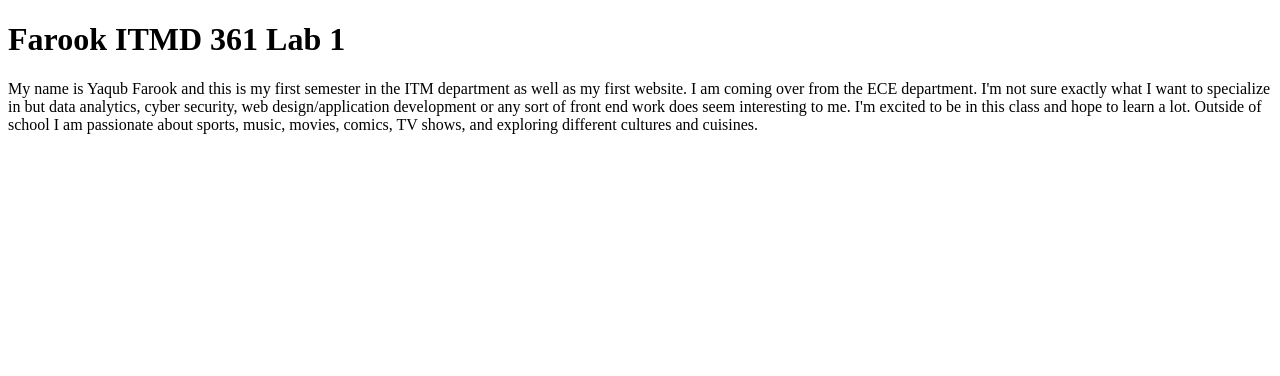
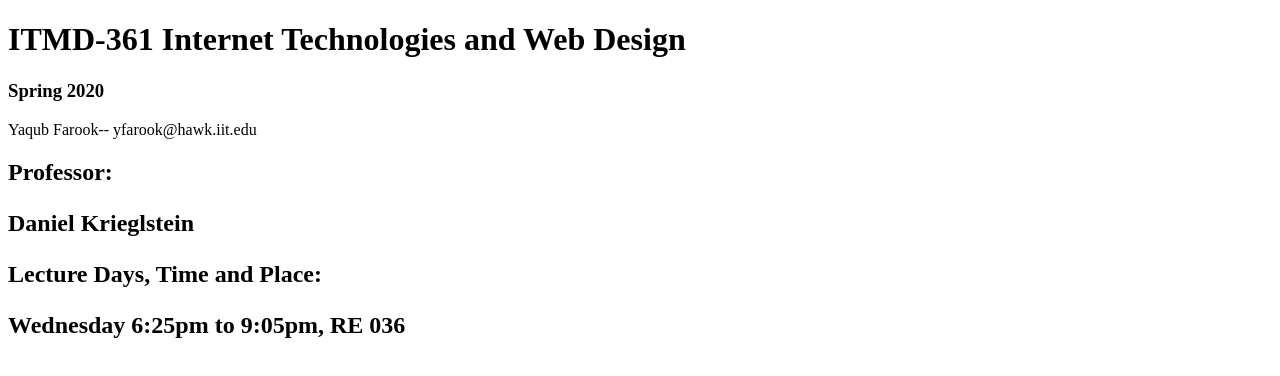
Before and after one commit to yfarook3/itmd-361-lab-2, a plain HTML site: page index.html in a window 1280 px wide. Drawn offline with Linux system fonts and the light colour scheme.

Commit message:
Adding Course descriptions based on pdf

```diff
--- a/index.html
+++ b/index.html
@@ -6,15 +6,13 @@
 </head>
 
 <body>
-<h1> Farook ITMD 361 Lab 1 </h1>
-  <p> </p>
-  <p> My name is Yaqub Farook and this is my first semester in the ITM department as well as my first website. I am coming over from the ECE department.
-  I'm not sure exactly what I want to specialize in but data analytics, cyber security, web design/application development or any sort of front end work does seem interesting to me.
-  I'm excited to be in this class and hope to learn a lot.
-
-
-
-  Outside of school I am passionate about sports, music, movies, comics, TV shows, and exploring different cultures and cuisines.
-  </p>
+	<h1> ITMD-361 Internet Technologies and Web Design </h1>
+	<h3> Spring 2020 </h3>
+	<p> Yaqub Farook-- yfarook@hawk.iit.edu </p>
+	<h2> Professor:
+	<p> Daniel Krieglstein </p>
+	<h2> Lecture Days, Time and Place:
+	<p> Wednesday 6:25pm to 9:05pm, RE 036 </p>
+	<h2
 </body>
 </html>
```
